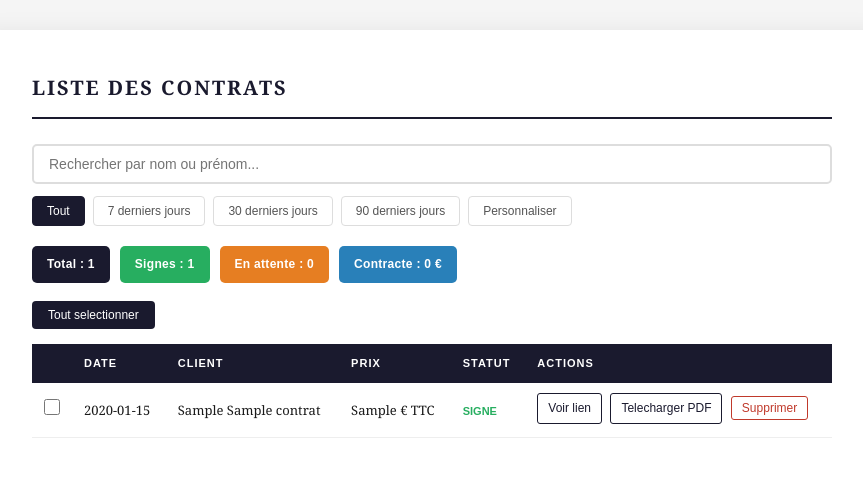
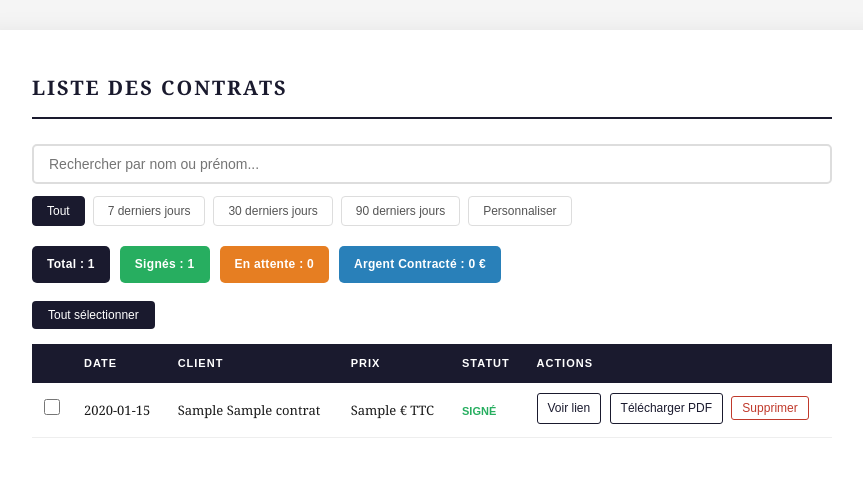
Before and after one commit to Alan-pro-93/contrat-coaching, a Flask app: page /mes-contrats in a window 1280 px wide. Shown: the part 52-529 px from the top of the page, without its empty margins (208-1071 px from the left). Run offline with Flask 3, Linux system fonts and the light colour scheme; the visitor is signed in with stand-in values (Sample User, id 1); tables that the repository leaves empty hold one stand-in row (values such as "Sample post"); some libraries are stand-ins or nearby versions.

Commit message:
Correction accents français sur toute la page Mes Contrats
Co-Authored-By: Claude Opus 4.6 (1M context) <noreply@anthropic.com>

```diff
--- a/templates/mes_contrats.html
+++ b/templates/mes_contrats.html
@@ -373,15 +373,15 @@
         <!-- Stats -->
         <div class="stats-bar">
             <span class="stat-badge stat-total" id="stat-total">Total : {{ contrats|length }}</span>
-            <span class="stat-badge stat-signe" id="stat-signe">Signes : 0</span>
+            <span class="stat-badge stat-signe" id="stat-signe">Signés : 0</span>
             <span class="stat-badge stat-attente" id="stat-attente">En attente : 0</span>
-            <span class="stat-badge stat-argent" id="stat-argent">Contracte : 0 €</span>
+            <span class="stat-badge stat-argent" id="stat-argent">Argent Contracté : 0 €</span>
         </div>
 
         <!-- Actions -->
         <div class="bulk-actions">
-            <button class="btn-bulk btn-select-all" onclick="toggleSelectAll()">Tout selectionner</button>
-            <button class="btn-bulk btn-delete-selected" id="btn-delete-selected" onclick="showDeleteModal()">Supprimer la selection</button>
+            <button class="btn-bulk btn-select-all" onclick="toggleSelectAll()">Tout sélectionner</button>
+            <button class="btn-bulk btn-delete-selected" id="btn-delete-selected" onclick="showDeleteModal()">Supprimer la sélection</button>
             <span class="selected-count" id="selected-count"></span>
         </div>
 
@@ -416,7 +416,7 @@
                     <td data-label="Prix">{{ c.prix }} € TTC</td>
                     <td data-label="Statut">
                         {% if c.status == 'signe' %}
-                            <span class="status-signe">SIGNE</span>
+                            <span class="status-signe">SIGNÉ</span>
                         {% else %}
                             <span class="status-attente">EN ATTENTE</span>
                         {% endif %}
@@ -424,7 +424,7 @@
                     <td data-label="Actions">
                         <a href="/lien/{{ c.id }}" class="action-link">Voir lien</a>
                         {% if c.status == 'signe' %}
-                        <a href="/telecharger/{{ c.id }}" class="action-link">Telecharger PDF</a>
+                        <a href="/telecharger/{{ c.id }}" class="action-link">Télécharger PDF</a>
                         {% endif %}
                         <button type="button" class="btn-delete-single" onclick="deleteSingle('{{ c.id }}')">Supprimer</button>
                     </td>
@@ -433,14 +433,14 @@
             </tbody>
         </table>
         </form>
-        <p class="no-results" id="no-results">Aucun contrat trouve.</p>
+        <p class="no-results" id="no-results">Aucun contrat trouvé.</p>
         {% endif %}
     </div>
 
     <!-- Modal de confirmation -->
     <div class="modal-overlay" id="delete-modal">
         <div class="modal-box">
-            <p id="modal-text">Etes-vous sur de vouloir supprimer les contrats selectionnes ? Cette action est irreversible.</p>
+            <p id="modal-text">Êtes-vous sûr de vouloir supprimer les contrats sélectionnés ? Cette action est irréversible.</p>
             <div class="modal-btns">
                 <button class="btn-cancel" onclick="hideDeleteModal()">Annuler</button>
                 <button class="btn-confirm-delete" onclick="confirmDelete()">Supprimer</button>
@@ -549,9 +549,9 @@
 
         // Update stats
         document.getElementById('stat-total').textContent = 'Total : ' + totalVisible;
-        document.getElementById('stat-signe').textContent = 'Signes : ' + signeVisible;
+        document.getElementById('stat-signe').textContent = 'Sign\u00e9s : ' + signeVisible;
         document.getElementById('stat-attente').textContent = 'En attente : ' + attenteVisible;
-        document.getElementById('stat-argent').textContent = 'Contracte : ' + argentTotal.toLocaleString('fr-FR') + ' €';
+        document.getElementById('stat-argent').textContent = 'Argent Contract\u00e9 : ' + argentTotal.toLocaleString('fr-FR') + ' \u20ac';
 
         // No results
         var noResults = document.getElementById('no-results');
@@ -571,7 +571,7 @@
             if (allSelected) { row.classList.add('selected'); }
             else { row.classList.remove('selected'); }
         }
-        document.querySelector('.btn-select-all').textContent = allSelected ? 'Tout deselectionner' : 'Tout selectionner';
+        document.querySelector('.btn-select-all').textContent = allSelected ? 'Tout d\u00e9s\u00e9lectionner' : 'Tout s\u00e9lectionner';
         updateSelection();
     }
 
@@ -584,7 +584,7 @@
         if (count > 0) {
             btnDelete.style.display = 'inline-block';
             countText.style.display = 'inline-block';
-            countText.textContent = count + ' contrat' + (count > 1 ? 's' : '') + ' selectionne' + (count > 1 ? 's' : '');
+            countText.textContent = count + ' contrat' + (count > 1 ? 's' : '') + ' s\u00e9lectionn\u00e9' + (count > 1 ? 's' : '');
         } else {
             btnDelete.style.display = 'none';
             countText.style.display = 'none';
@@ -601,7 +601,7 @@
     /* ── Suppression ── */
     function deleteSingle(id) {
         singleDeleteId = id;
-        document.getElementById('modal-text').textContent = 'Etes-vous sur de vouloir supprimer ce contrat ? Cette action est irreversible.';
+        document.getElementById('modal-text').textContent = '\u00cates-vous s\u00fbr de vouloir supprimer ce contrat ? Cette action est irr\u00e9versible.';
         showDeleteModal();
     }
 
```
